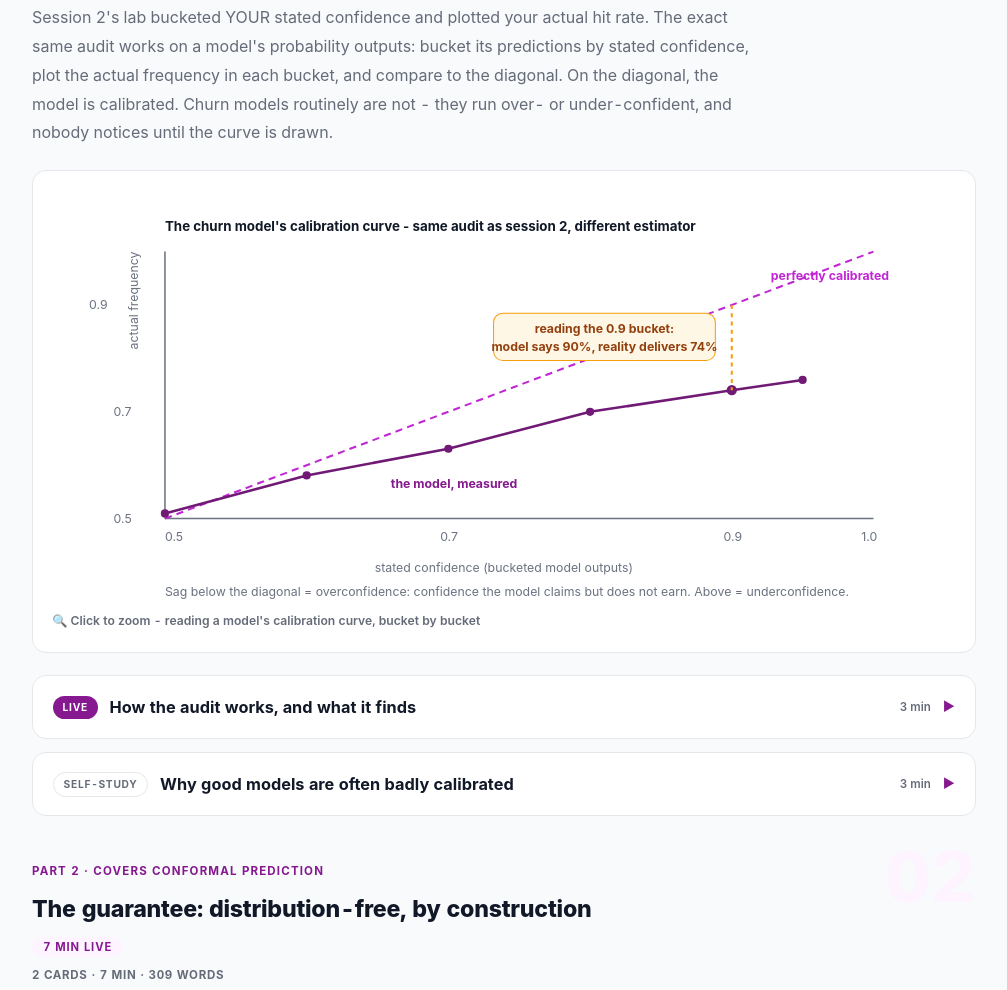
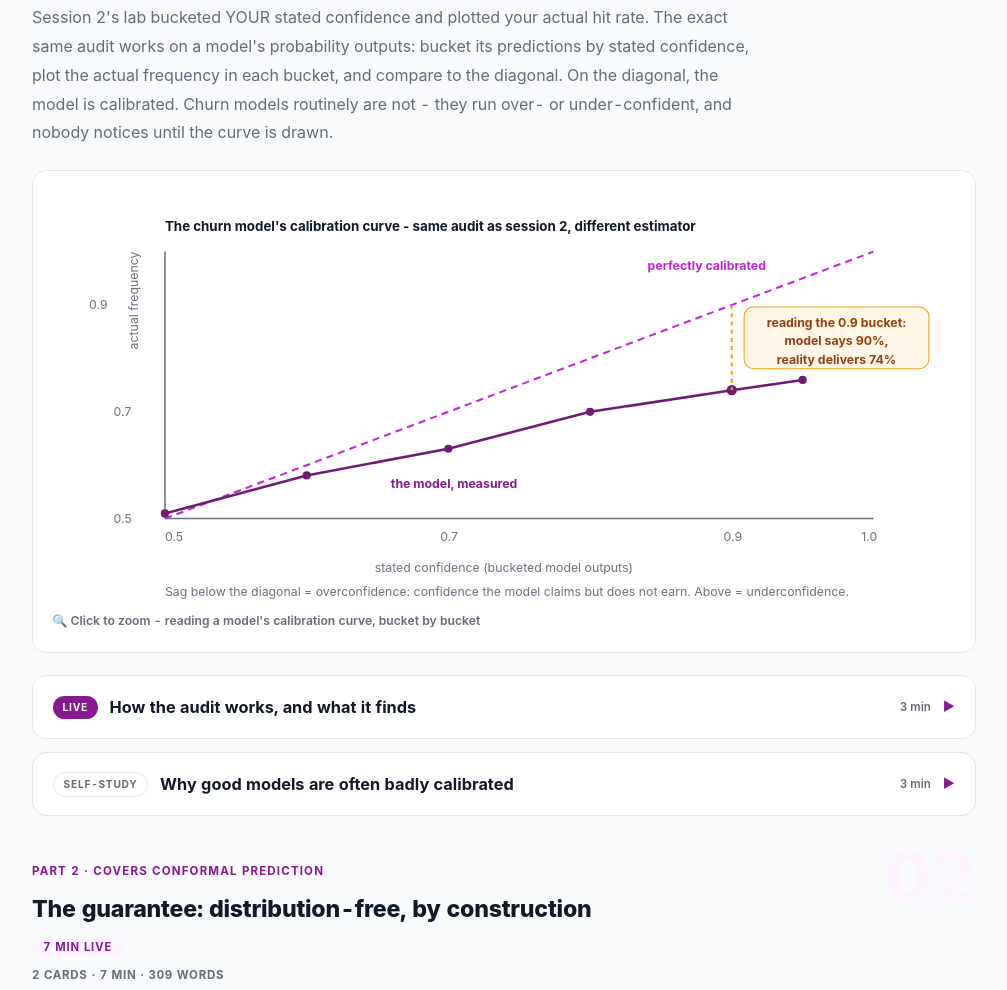
Before and after one commit to phoebefu6/learn-decision-intelligence-with-phoebe, a plain HTML site: page courses/04-uncertainty-you-can-promise.html in a window 1280 px wide. Shown: the part 1771-2761 px from the top of the page, without its empty margins (136-1143 px from the left). Drawn offline with Linux system fonts and the light colour scheme.

Commit message:
Figure geometry: no line through a label, nothing out of its box
Fixes every figure defect the CTM-correct scan found on this course (labels
crossed by lines, text overflowing its box, overlapping rects), plus the
problems visible only in screenshots: connectors through boxes, touching
labels, and text a CSS rule had made unreadable on its fill. Wording and
palette unchanged except where a label had to shorten to fit.

Co-Authored-By: Claude Opus 5.5 <noreply@anthropic.com>

```diff
--- a/courses/04-uncertainty-you-can-promise.html
+++ b/courses/04-uncertainty-you-can-promise.html
@@ -128,7 +128,7 @@
         <text class="d4aN" x="440" y="372" text-anchor="middle">stated confidence (bucketed model outputs)</text>
         <text class="d4aN" x="84" y="60" transform="rotate(-90 84 60)" text-anchor="end">actual frequency</text>
         <line x1="110" y1="320" x2="800" y2="60" stroke="#C026D3" stroke-width="2" stroke-dasharray="7 5"/>
-        <text class="d4aD" x="700" y="88">perfectly calibrated</text>
+        <text class="d4aD" x="580" y="78">perfectly calibrated</text>
         <polyline points="110,315 248,278 386,252 524,216 662,195 731,185" fill="none" stroke="#701A75" stroke-width="2.5"/>
         <circle cx="110" cy="315" r="4" fill="#701A75"/>
         <circle cx="248" cy="278" r="4" fill="#701A75"/>
@@ -138,9 +138,10 @@
         <circle cx="731" cy="185" r="4" fill="#701A75"/>
         <text class="d4aM" x="330" y="290">the model, measured</text>
         <line x1="662" y1="112" x2="662" y2="195" stroke="#F59E0B" stroke-width="2" stroke-dasharray="4 4"/>
-        <rect x="430" y="120" width="216" height="46" rx="9" fill="#FFF7E6" stroke="#F59E0B"/>
-        <text class="d4aA" x="538" y="139" text-anchor="middle">reading the 0.9 bucket:</text>
-        <text class="d4aA" x="538" y="157" text-anchor="middle">model says 90%, reality delivers 74%</text>
+        <rect x="674" y="114" width="180" height="60" rx="9" fill="#FFF7E6" stroke="#F59E0B"/>
+        <text class="d4aA" x="764" y="133" text-anchor="middle">reading the 0.9 bucket:</text>
+        <text class="d4aA" x="764" y="151" text-anchor="middle">model says 90%,</text>
+        <text class="d4aA" x="764" y="169" text-anchor="middle">reality delivers 74%</text>
         <text class="d4aN" x="110" y="395">Sag below the diagonal = overconfidence: confidence the model claims but does not earn. Above = underconfidence.</text>
       </svg>
       <figcaption>🔍 Click to zoom - reading a model's calibration curve, bucket by bucket</figcaption>
```
Also changed, not shown: courses/03-superforecasting-habits.html (+3 -3 lines), courses/05-value-of-information.html (+1 -1 lines).
